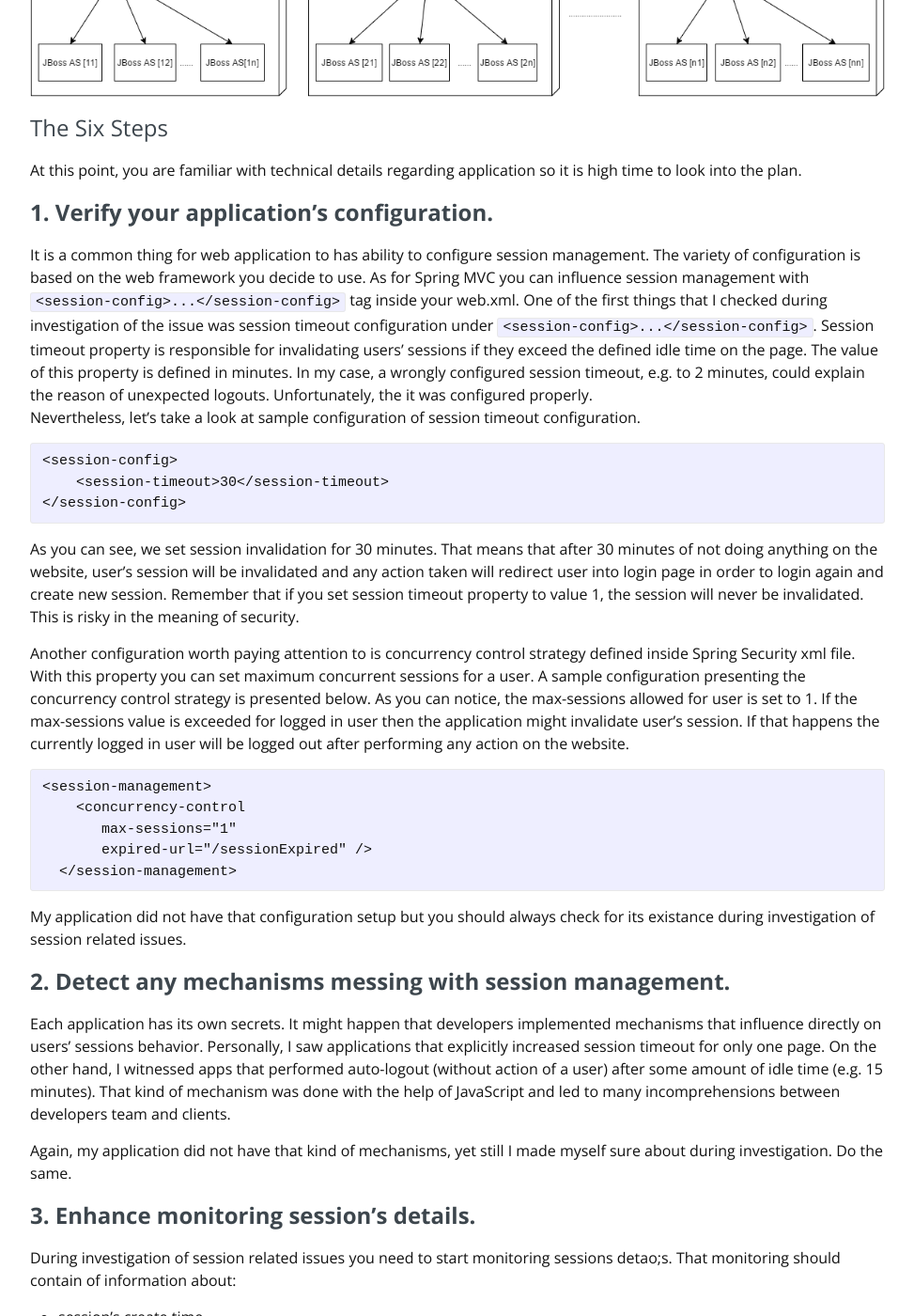
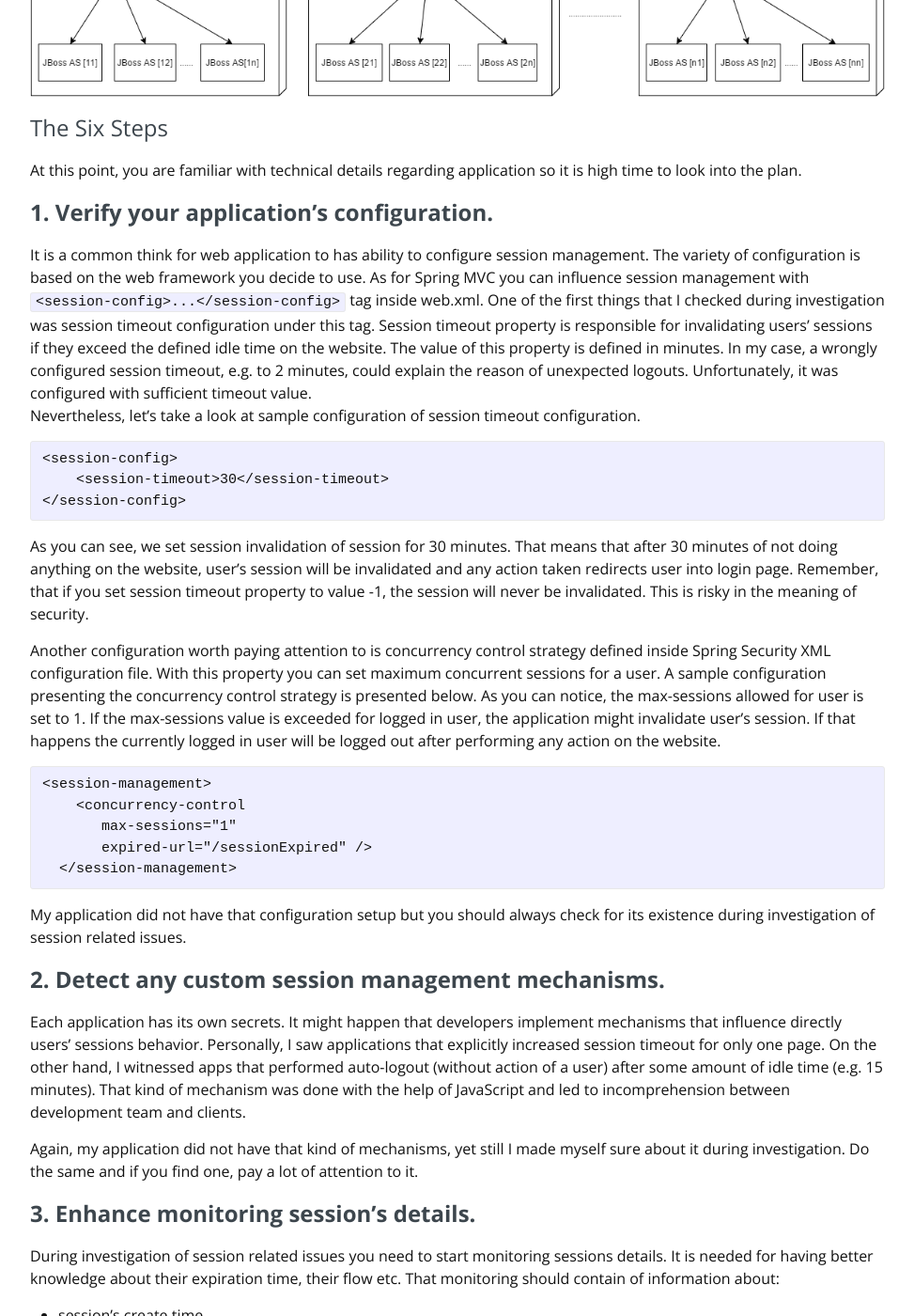
Before and after one commit to BeyondScheme/BeyondScheme.github.io, a Jekyll site: the page built from _posts/2016-05-13-six-steps-to-detect-session-issues.md, in a window 1280 px wide and 1400 px high, scrolled down 1200 px. Shown: the whole window at 94% size, without its empty margins (153-1126 px from the left). Built offline with Jekyll 4.4.1, drawn with Linux system fonts in a browser that asks for light colours; nearby versions of some CDN libraries; comment, search, counter and statistics services are not loaded; some of the changed text lies outside the part shown.

Commit message:
The end, waiting for review

````diff
--- a/_posts/2016-05-13-six-steps-to-detect-session-issues.md
+++ b/_posts/2016-05-13-six-steps-to-detect-session-issues.md
@@ -1,27 +1,27 @@
 ---
 layout: post
-title:  "6 steps to detect session related issues in your web application"
+title:  "6 steps to investigate unexpected logouts in your Java web application"
 date:   2016-05-13 08:00:00 +0200
 author: "Kamil Kubacki"
-tags: web java springmvc
+tags: web java springmvc session session-management
 ---
 
 
-I would like to share with you six steps that may help in solving problems related
-to wrong session management and/or wrong infrastructure configuration for your
+I would like to share with you six steps that may help in investigation of problems
+related to wrong session management and/or wrong infrastructure configuration for your
 web applications, especially Java web applications.
 
 # Introduction
 The steps were prepared based on the real experience with finding
 out the root cause of unexpected users' logouts in my Spring MVC web application.
 Users' claimed that they were being logged out during continuous usage of
-application (e.g. during clicking through menu). At first, I was trying to reproduce
-those unexpected logouts on my own but it resulted in failure. First idea led me
-to thinking that users were logged out due to exceeded idle timeout available.
-My assumptions were denied by clients so I started looking for the help in
-the Internet. I was not able to find a clear way to deal with those kind of
-problems so I prepared a plan to figure out the solution. The plan consists of
-six steps and this blog post represents it.
+application (e.g. during clicking through menu). I was trying to reproduce
+those unexpected logouts on my own but it resulted in failure. First idea about
+possible cause of logouts led me to thinking that users were logged out due to
+exceeded idle timeout available. My assumptions were denied by clients (and by me)
+so I started looking for the help in the Internet. I was not able to find a clear
+way to deal with those kind of problems so I prepared a plan to figure out the solution.
+The plan consists of six steps and this blog post represents it.
 
 # Application and infrastructure (overview)
 The application I am writing about is a Spring MVC based app with support
@@ -41,7 +41,15 @@
 so it is high time to look into the plan.
 
 # <b>1. Verify your application's configuration.</b>
-It is a common thing for web application to has ability to configure session management. The variety of configuration is based on the web framework you decide to use. As for Spring MVC you can influence session management with ```<session-config>...</session-config>``` tag inside your web.xml. One of the first things that I checked during investigation of the issue was session timeout configuration under ```<session-config>...</session-config>```. Session timeout property is responsible for invalidating users' sessions if they exceed the defined idle time on the page. The value of this property is defined in minutes. In my case, a wrongly configured session timeout, e.g. to 2 minutes, could explain the reason of unexpected logouts. Unfortunately, the it was configured properly.
+It is a common think for web application to has ability to configure session management.
+The variety of configuration is based on the web framework you decide to use.
+As for Spring MVC you can influence session management with ```<session-config>...</session-config>```
+tag inside web.xml. One of the first things that I checked during investigation
+was session timeout configuration under this tag. Session timeout property is
+responsible for invalidating users' sessions if they exceed the defined idle time
+on the website. The value of this property is defined in minutes. In my case,
+a wrongly configured session timeout, e.g. to 2 minutes, could explain the reason
+of unexpected logouts. Unfortunately, it was configured with sufficient timeout value.
 Nevertheless, let's take a look at sample configuration of session timeout configuration.
 
 {% highlight plain %}
@@ -50,10 +58,20 @@
 </session-config>
 {% endhighlight %}
 
-As you can see, we set session invalidation for 30 minutes. That means that after 30 minutes of not doing anything on the website, user's session will be invalidated and any action taken will redirect user into login page in order to login again and create new session. Remember that if you set session timeout property to value 1, the session will never be invalidated. This is risky in the meaning of security.
+As you can see, we set session invalidation of session for 30 minutes.
+That means that after 30 minutes of not doing anything on the website,
+user's session will be invalidated and any action taken redirects user into
+login page. Remember, that if you set session timeout property to value -1,
+the session will never be invalidated. This is risky in the meaning of security.
 
-Another configuration worth paying attention to is concurrency control strategy defined inside Spring Security xml file. With this property you can set maximum concurrent sessions for a user.
-A sample configuration presenting the concurrency control strategy is presented below. As you can notice, the max-sessions allowed for user is set to 1. If the max-sessions value is exceeded for  logged in user then the application might invalidate user's session. If that happens the currently logged in user will be logged out after performing any action on the website.
+Another configuration worth paying attention to is concurrency control strategy
+defined inside Spring Security XML configuration file. With this property
+you can set maximum concurrent sessions for a user. A sample configuration
+presenting the concurrency control strategy is presented below.
+As you can notice, the max-sessions allowed for user is set to 1.
+If the max-sessions value is exceeded for logged in user, the application might
+invalidate user's session. If that happens the currently logged in user will be
+logged out after performing any action on the website.
 
 {% highlight plain %}
 <session-management>
@@ -63,35 +81,46 @@
   </session-management>
 {% endhighlight %}
 
-My application did not have that configuration setup but you should always check for its existance during investigation of session related issues.
+My application did not have that configuration setup but you should always check
+for its existence during investigation of session related issues.
 
-# <b>2. Detect any mechanisms messing with session management.</b>
-Each application has its own secrets. It might happen that developers implemented
-mechanisms that influence directly on users' sessions behavior. Personally, I saw
+# <b>2. Detect any custom session management mechanisms.</b>
+Each application has its own secrets. It might happen that developers implement
+mechanisms that influence directly users' sessions behavior. Personally, I saw
 applications that explicitly increased session timeout for only one page. On the
 other hand, I witnessed apps that performed auto-logout (without action of a user)
 after some amount of idle time (e.g. 15 minutes). That kind of mechanism was done
-with the help of JavaScript and led to many incomprehensions between developers
+with the help of JavaScript and led to incomprehension between development
 team and clients.
 
 Again, my application did not have that kind of mechanisms, yet still
-I made myself sure about during investigation. Do the same.
+I made myself sure about it during investigation. Do the same and if you find one,
+pay a lot of attention to it.
 
 # <b>3. Enhance monitoring session's details.</b>
-During investigation of session related issues you need to start monitoring sessions detao;s.
+During investigation of session related issues you need to start monitoring
+sessions details. It is needed for having better knowledge about their expiration
+time, their flow etc.
 That monitoring should contain of information about:
+
 * session's create time,
 * session's destroy time,
-* session's last accessed time,
+* session's last accessed time.
 
-Additionaly, you should monitor user's behavior on each page of your website and be able to match user to session ID. In order to do that start monitoring:
+Additionally, you should monitor user's behavior on each page of your website
+ and be able to match user to session ID. In order to do that start monitoring:
+
 * user's remote address,
-* user's details (if possible username/email),
-* choose pages on which you are going to have user's details information.
+* user's details (things that let you uniquely identify users, e.g. username/email).
 
-You can save this data on multiple ways, e.g. log it into app's logs (remember to prepare seperate logger so that you do not make your app logs a bin) or maybe try to use Google Analaytics to store data to.
+You can save this data multiple ways, e.g. log it into app's logs
+(remember to prepare separate logger so that you do not make your app's logs
+a bin) or try to use Google Analytics to store data to.
 
-In Spring MVC app in order to have ability of logging the creation and destroy time of session you need to define inside your web.xml, a listener which implements HttpSessionLister. HttpSessionListener makes it possible to gather pretty relevant information about session details. We are able to get to know about:
+In Spring MVC app, in order to have ability to log the creation and destroy time
+of a session you need to define inside your web.xml a listener which implements
+HttpSessionLister. HttpSessionListener makes it possible to gather pretty
+relevant information about session details. We are able to get information about:
 * session's id,
 * session's creation time
 * session's last accessed time.
@@ -104,9 +133,11 @@
 </listener>
 {% endhighlight %}
 
-The sample implementation of listener which logs information about session when it gets created and destroyed might be done like this:
+The sample implementation of listener which logs information about session
+when it gets created and destroyed might be done like this:
 
 {% highlight plain %}
+
 public class HttpSessionVerifier implements HttpSessionListener {
 
 private final static Logger LOGGER = Logger.getLogger(HttpSessionVerifier.class.getName());
@@ -115,8 +146,10 @@
       Date sessionCreationTime = new Date(event.getSession().getCreationTime());
       Date sessionLastAccessedTime = new Date(event.getSession().getLastAccessedTime());
       int sessionMaxInactiveInterval = event.getSession().getMaxInactiveInterval();
-      LOGGER.warn("Session: " + event.getSession().getId() + " createTime: " + sessionCreationTime
-          + " lastAccess: " + sessionLastAccessedTime + " with maxInactiveInterval: " + sessionMaxInactiveInterval
+      LOGGER.warn("Session: " + event.getSession().getId()
+          + " createTime: " + sessionCreationTime
+          + " lastAccess: " + sessionLastAccessedTime
+          + " with maxInactiveInterval: " + sessionMaxInactiveInterval
           + " created.");
   }
 
@@ -155,9 +193,15 @@
 
 {% endhighlight %}
 
-After adding this logging functionality I found it easy to monitor more precisely user's sessions flows. Fortunately, I knew exactly when the session was created but I didn't know if the destruction of the session was caused by user manually, by clicking logout button, or it was done by app itself. To fix it, we need to add logging to logout functionality. In Spring Security xml file please a line which defines logout success-handler. This handler is allows developers to influence logged out functionality.
+After adding this logging functionality I found it easy to monitor more precisely
+user's sessions flows. With that implemented, I knew exactly when the session
+was created but I didn't know if the destruction of the session was caused manually by
+user, by clicking logout button, or it was done by app itself. To fix it,
+we need to add logging information to logout functionality. In Spring Security
+XML configuration file please look for a line which defines logout success-handler.
+This handler allows developers to influence logged out functionality.
 
-Definition ins Spring's Security xml file.
+Definition inside Spring Security XML configuration file.
 
 {% highlight plain %}
 <http ...>
@@ -166,32 +210,40 @@
 </http>
 {% endhighlight %}
 
-We need to create a class, LogoutSuccessHandler, that needs to extend SimpleUrlLogoutSuccessHandler from Spring Security Web jar. A sample implementation of a class which logs the information about session id during logout is presented below.
+We need to create a class, LogoutSuccessHandler, that needs to extend
+SimpleUrlLogoutSuccessHandler from Spring Security Web library.
+A sample implementation of a class which logs the information about
+session id during logout is presented below.
 
 {% highlight plain %}
- public class LogoutSuccessHandler extends SimpleUrlLogoutSuccessHandler {
 
- 	private final static Logger LOGGER = Logger.getLogger(LogoutSuccessHandler.class.getName());
+public class LogoutSuccessHandler extends SimpleUrlLogoutSuccessHandler {
 
-    @Override
-    public void onLogoutSuccess(HttpServletRequest request, HttpServletResponse response,
-      Authentication authentication)
-        throws IOException, ServletException {
+  private final static Logger LOGGER = Logger.getLogger(LogoutSuccessHandler.class.getName());
 
-        if (request != null && request.getSession() != null) {
-            LOGGER.warn("Logout handler for session= " + request.getSession().getId());
-        }
+  @Override
+  public void onLogoutSuccess(HttpServletRequest request, HttpServletResponse response,
+    Authentication authentication)
+      throws IOException, ServletException {
 
-        if (authentication != null) {
-            LOGGER.info("User name=" + authentication.getPrincipal());
-        }
+      if (request != null && request.getSession() != null) {
+          LOGGER.warn("Logout handler for session= " + request.getSession().getId());
+      }
 
-        super.onLogoutSuccess(request, response, authentication);
-    }
+      if (authentication != null) {
+          LOGGER.info("User name=" + authentication.getPrincipal());
+      }
+
+      super.onLogoutSuccess(request, response, authentication);
+  }
 }
+
 {% endhighlight %}
 
-Now you are able to distinguish the information about destruction of the session after successful logout by a user or by unplanned logout done by application. As you may see, saving the information about session is extremely helpful for analysis of session live time.
+Now, you are able to distinguish the information about session's destruction
+after successful logout by a user or by logout done by application.
+As you may see, saving the information about session is extremely helpful for
+analysis of session live time.
 
 # <b>4. Analyze your infrastructure.</b>
 The analysis of your infrastructure might be extremely helpful. Let me share
@@ -208,15 +260,15 @@
 
 3. Load balancer.
 Load balancer is a tricky tool. It is fully responsible for dividing the requests
-into different machines. However, wrongly configured load balancing may lead to
+into different machines. However, wrongly configured may lead to
 uncommon problems. After the analysis of your load balancer's configuration ask
 yourself two questions:
-* how is session persistance configured?
-* how do the requests know which box should be chosen?
+* how is session persistence configured?
+* how do the requests know which box should be chosen for request?
 
 During investigation of mine issue the overview of infrastructure led me to pay
 more attention to connection between JBoss instances and Apache. However, the most
-significant discovery was the wrong configuration of session persistance on my
+significant discovery was the wrong configuration of session persistence on my
 load balancer. Unfortunately, that was not the reason of unexpected logouts but
 it also had an influence on keeping session to each machine alive for users.
 
@@ -267,7 +317,7 @@
 As for my case, those steps helped in finding the cause of the issue and fixing it.
 In the result, the problem laid in load balancer's behavior that was not targeting
 responses to proper machines and instances from which it received requests.
-As you can imagine, if user was logged into 'Machine -1' and performing action
+As you can imagine, if user was logged into 'Machine 1' and performing action
 (e.g. submitting form) load balancer was choosing the random machines to send
 a response to. This was caused by the wrong configuration between application
 and load balancer. The problem with detection this issue was caused by the fact
@@ -276,12 +326,14 @@
 How can you fix issue like that?
 
 In my case, load balancer offered a way to explicitly inform it about request's
-details such as the instance that the request was coming from. First, I had to configure
-each JBoss instance so that it had unique identifier. To do this I setup unique
-"jvmRoute" parameter in JBoss and properly configured Apache's workers to match
-jvmRoute name.
+details such as the instance that the request was coming from. Let me share with
+you my solution.
 
-As for "jvmRoute", please find a folder
+I had to configure each JBoss instance so that it had unique identifier.
+To do that, I setup unique "jvmRoute" parameter in JBoss and properly
+configured Apache's workers to match "jvmRoute" name.
+
+As for "jvmRoute" parameter, please find a directory
 ```${JBOSS_PATH}/server/default/deploy/jboss-web.deployer/``` and look
 for a file server.xml. Inside this file, look for a tag
 ```<Engine> ... </Engine>``` and set attribute "jvmRoute" so that it uniquely
@@ -302,8 +354,10 @@
 worker.uniqueJvmRouteName.port=0000
 {% endhighlight %}
 
-Since this is a Java based application, that configuration allows to add unique
-instance name to JSESSION_ID cookie. This cookie might be analyzed by load balancer
+That information about unique "jvmRoute" parameter should be shared with load
+balancer. You need to explicitly configure your load balancer to recognize if
+the requests contain that information. As for Java based application, that configuration
+you might add unique instance name to JSESSION_ID cookie. This cookie might be analyzed by load balancer
 to know from which machine/instance the request came from.
 
 Summing up all the steps and their results, verification of application's
````
Also changed, not shown: other parts of _posts/2016-05-13-six-steps-to-detect-session-issues.md (+18 -14 lines).
